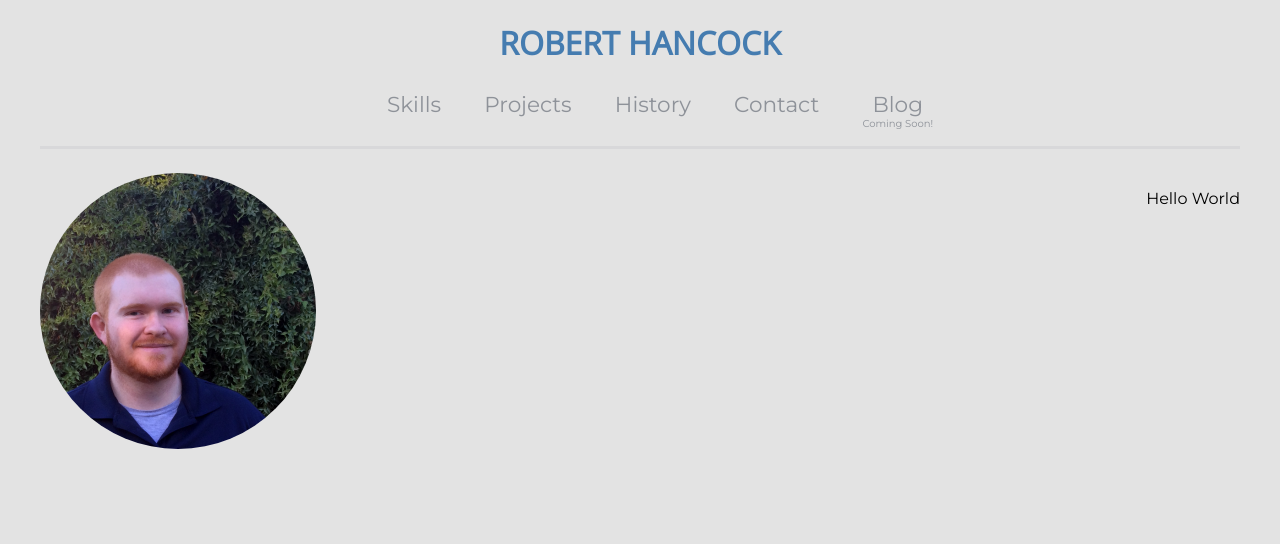
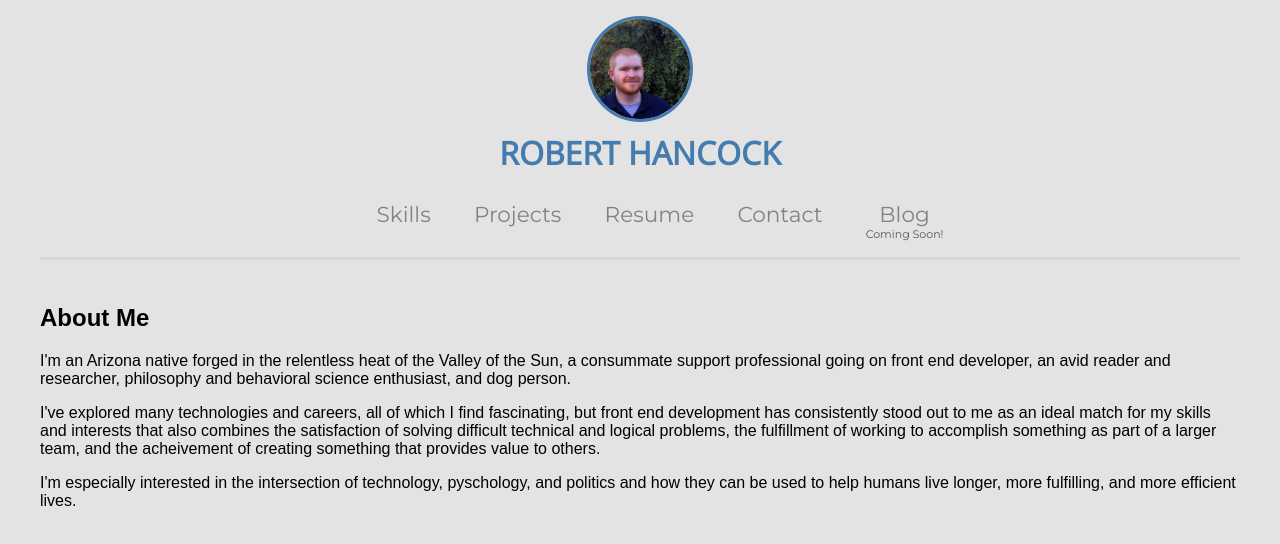
Before and after one commit to rzhancock/website-2018, a React app: page / in a window 1280 px wide. Built offline with nearby package versions, Linux system fonts and the light colour scheme.

Commit message:
navbar complete. content of about section added. still needs styling

```diff
--- a/src/components/About/About.css
+++ b/src/components/About/About.css
@@ -1,7 +1,6 @@
-
 
 .about-container {
-  font-family: 'Montserrat', sans-serif;
+  font-family: sans-serif;
   margin: 0 auto;
   max-width: 1200px;
   padding-top: 1.5em;
@@ -12,8 +11,3 @@
   display: flex;
   justify-content: space-between;
 }
-
-#me {
-	max-width: 50%;
-	border-radius: 50%;
-}
--- a/src/components/About/About.js
+++ b/src/components/About/About.js
@@ -1,20 +1,24 @@
 import React, { Component } from 'react';
 import './About.css';
-import Me from './me.png';
 
 const About = () => {
 	return (
 		<div className="about-container">
-		<div className="about">
-			<div id="photo">
-				<img src={Me} alt="Robert Hancock" id="me"/>
+			<div className="about">
+				<section className="about-content">
+					<h2>About Me</h2>
+
+					<p>
+						I'm an Arizona native forged in the relentless heat of the Valley of the Sun, a consummate support professional going on front end developer, an avid reader and researcher, philosophy and behavioral science enthusiast, and dog person.
+					</p>
+					<p>
+						I've explored many technologies and careers, all of which I find fascinating, but front end development has consistently stood out to me as an ideal match for my skills and interests that also combines the satisfaction of solving difficult technical and logical problems, the fulfillment of working to accomplish something as part of a larger team, and the acheivement of creating something that provides value to others.
+					</p>
+					<p>
+						I'm especially interested in the intersection of technology, pyschology, and politics and how they can be used to help humans live longer, more fulfilling, and more efficient lives.
+					</p>
+				</section>
 			</div>
-			<div id="about-content">
-				<p>
-					Hello World
-				</p>
-			</div>
-		</div>
 		</div>
 	)
 }
--- a/src/components/Nav/Nav.css
+++ b/src/components/Nav/Nav.css
@@ -4,6 +4,14 @@
   text-align: center;
   font-family: 'Montserrat', sans-serif;
   border-bottom: 3px #d8d8da solid;
+}
+
+.me {
+  max-width: 100px;
+  border-radius: 50%;
+  margin: 1em auto -.75em  auto;
+  border: 3px #457CB0 solid;
+  opacity:  ;
 }
 
 .name-wrapper {
@@ -36,7 +44,7 @@ nav {
   text-decoration: none;
   margin-right: 1em;
   margin-left: 1em;
-  color:  #8e9299;
+  color:  #7f8389;
   font-size: 1.35em;
   cursor: pointer;
   -webkit-transition: color .4s;
@@ -57,7 +65,8 @@ nav {
 }
 
 .blog-subscript {
-  font-size: 10px;
+  color: #55575b;
+  font-size: 11px;
   display: block;
 }
 
--- a/src/components/Nav/Nav.js
+++ b/src/components/Nav/Nav.js
@@ -1,18 +1,20 @@
 import React, { Component } from 'react';
 import './Nav.css';
-import logo from './logo.png';
+import Me from './me.png';
+
 
 function Nav() {
 		return (
 			<header className="header">
 					<div className="name-wrapper">
-					<h1><a className="name" href="#">ROBERT HANCOCK</a></h1>
+						<img src={Me} alt="Robert Hancock" className="me"/>
+						<h1><a className="name" href="#">ROBERT HANCOCK</a></h1>
 					</div>
 					<nav>
 			     	  <ul className="main-nav">
 			     	  	<li><a>Skills</a></li>
 				        <li><a>Projects</a></li>
-						<li><a>History</a></li>
+						<li><a>Resume</a></li>
 						<li><a>Contact</a></li>
 						<li><a>
 							<span className="blog-link">Blog</span>
```
Also changed, not shown: src/components/Nav/logo.png (deleted), src/components/Nav/me.png (added).
